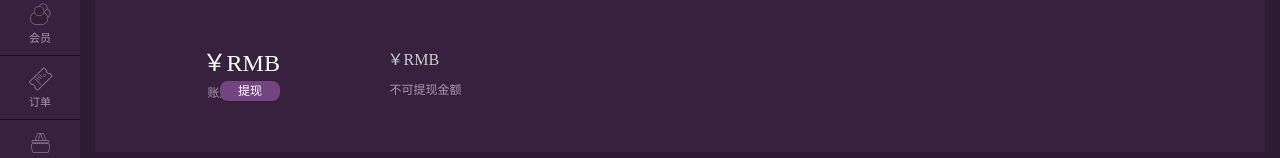
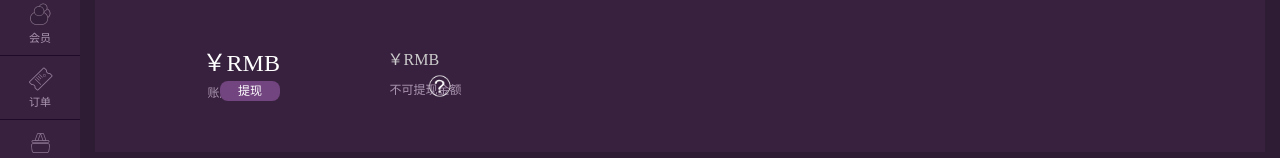
Before and after one commit to jimmyBai/merchant, a Vue app: page /#/MerchantWallet in a window 1280 px wide. Shown: the part 132-290 px from the top of the page. Built offline with nearby package versions, Linux system fonts and the light colour scheme; no server answers.

Commit message:
添加图片

```diff
--- a/src/components/page/MerchantWallet.vue
+++ b/src/components/page/MerchantWallet.vue
@@ -19,9 +19,11 @@
             <span class="moneynum ctmy">
               <span>￥<span v-text="ListData.frozen_balance"></span>RMB</span>
             </span>
-            <span class="moneytext cttxt">不可提现金额</span>
+            <span class="moneytext cttxt">不可提现金额<img class="wenhaoimg" src="../../../static/img/wenhao.png" @click="showwenhao" /></span>
           </div>
+          <span class="wenhaopt" v-if="iswenhaoHide">这是不可提现的金额</span>
         </div>
+
         <!-- <div class="moneyright">
           <div class="moneyshow">
             <span class="moneynum rtmy">
@@ -86,7 +88,8 @@ export default {
       isBankCardShow: false,
       isPromptShow: false,
       fromParent:'',
-      isexShow: false
+      isexShow: false,
+      iswenhaoHide: false
     }
   },
   created(){
@@ -160,6 +163,14 @@ export default {
       let vm = this;
       vm.isBankCardShow = true;
       vm.isPromptShow = false;
+    },
+    // 金额提示
+    showwenhao(){
+      let vm = this;
+      vm.iswenhaoHide = true;
+      setTimeout(function(){
+        vm.iswenhaoHide = false;
+      },2000)
     }
   }
 }
@@ -255,4 +266,24 @@ export default {
     -webkit-appearance:none;
   }
 
+
+  .wenhaoimg{
+    width: 24px;
+    height: auto;
+    position: absolute;
+    bottom: 0;
+    right: 10px;
+  }
+  .wenhaopt{
+    display: block;
+    position: absolute;
+    bottom: 30px;
+    color: #fff;
+    width: 140px;
+    height: 20px;
+    line-height: 20px;
+    border: 1px solid #706375;
+    text-align: center;
+    border-radius: 0.5rem;
+  }
 </style>
--- a/src/components/page/walletPages/incomelist.vue
+++ b/src/components/page/walletPages/incomelist.vue
@@ -41,10 +41,10 @@
         <el-table-column prop="type" label="收入类型"></el-table-column>
         <el-table-column prop="amount" label="收入金额"></el-table-column>
         <el-table-column prop="receipt_time" label="收款时间"></el-table-column>
-        <el-table-column width="80" prop="status" label="结算">
+        <el-table-column width="100" prop="status" label="结算">
           <template slot-scope="scope">
-            <div class="tdbtn-box">
-              <div class="tdbtn-view" :class="'btn-color-'+scope.row.status">
+            <div class="orstatus">
+              <div :class="'btn-color-'+scope.row.status">
                 <span v-if="scope.row.status!=1">未解冻</span>
                 <span v-if="scope.row.status==1">已解冻</span>
               </div>
@@ -158,4 +158,7 @@ import "../../../../static/css/newStyle.css"
   .search-icon{ cursor: pointer; border-radius:1px;border: 1px solid #48344e; padding: 3px; height: 18px; display: inline-block; width: 18px; text-align: center;}
   .td-content{ display: flex; display: -webkit-flex;align-items: center;-webkit-align-items: center}
 
+  .orstatus{
+    float: left;
+  }
 </style>
```
Also changed, not shown: static/img/wenhao.png (added).
